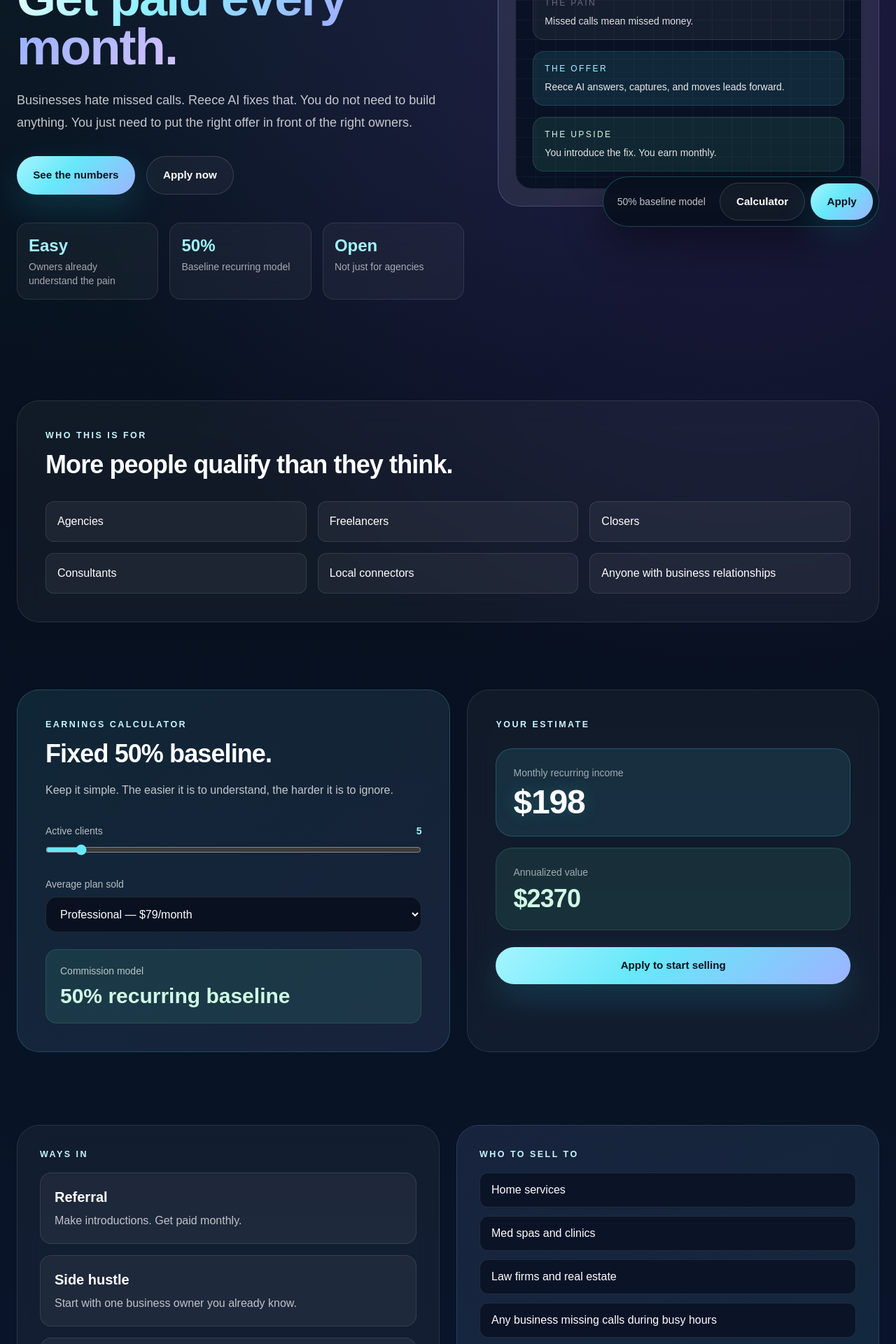
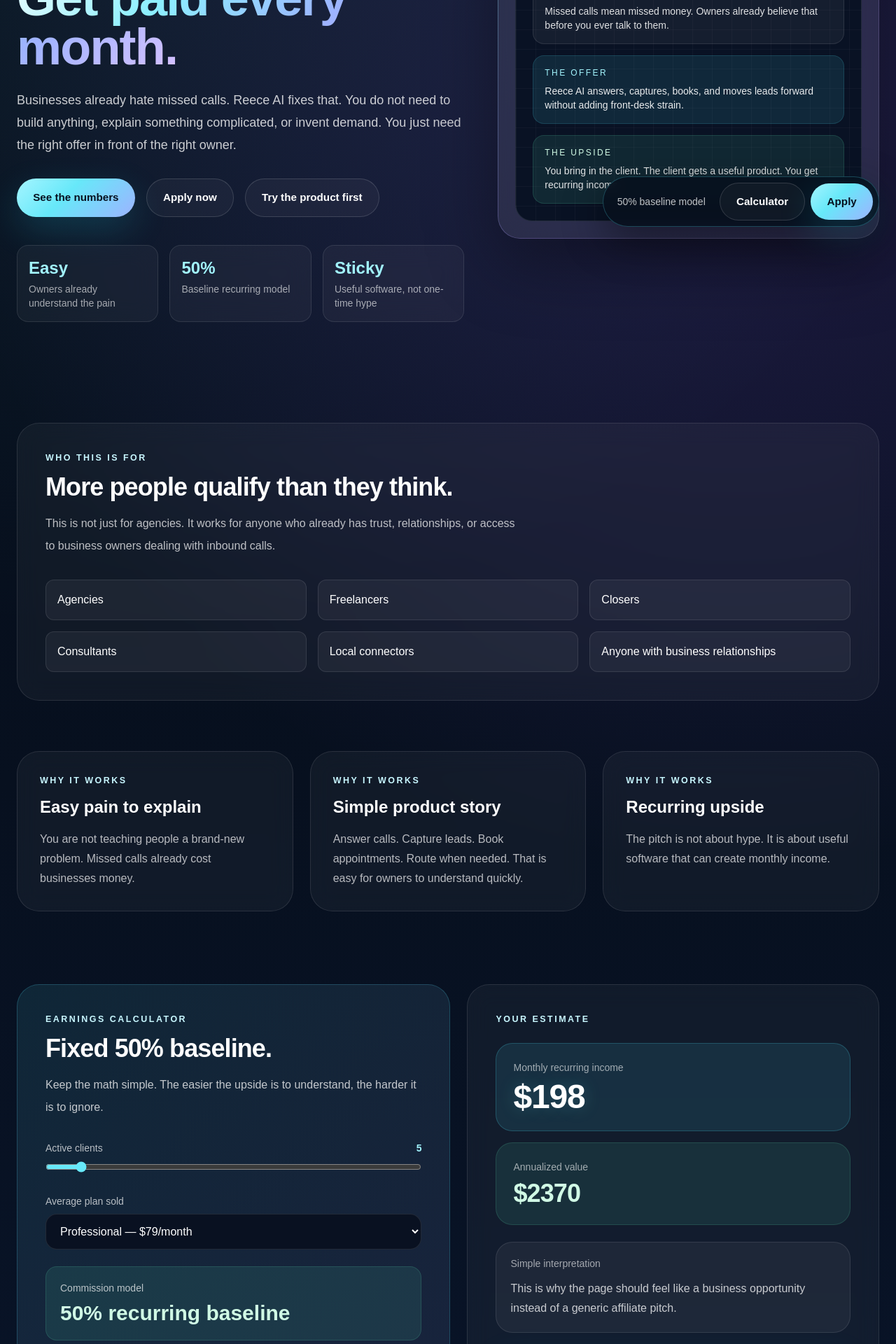
Before and after one commit to receptioniqbusiness/reece-mock, a Next.js app: page /resellers in a window 1280 px wide. Shown: the part 460-2380 px from the top of the page at 70% size. Built offline with nearby package versions, Linux system fonts and the light colour scheme.

Commit message:
Update page.tsx

```diff
--- a/app/resellers/page.tsx
+++ b/app/resellers/page.tsx
@@ -34,34 +34,49 @@
 const models = [
   {
     title: "Referral",
-    text: "Make introductions. Get paid monthly.",
+    text: "Make introductions. Get paid monthly on the accounts you help bring in.",
   },
   {
     title: "Side hustle",
-    text: "Start with one business owner you already know.",
+    text: "Start with one business owner you already know and expand from there.",
   },
   {
     title: "Agency add-on",
-    text: "Turn client relationships into recurring software revenue.",
+    text: "Turn client relationships into recurring software revenue instead of one-time project income.",
+  },
+];
+
+const support = [
+  {
+    title: "Easy pain to explain",
+    text: "You are not teaching people a brand-new problem. Missed calls already cost businesses money.",
+  },
+  {
+    title: "Simple product story",
+    text: "Answer calls. Capture leads. Book appointments. Route when needed. That is easy for owners to understand quickly.",
+  },
+  {
+    title: "Recurring upside",
+    text: "The pitch is not about hype. It is about useful software that can create monthly income.",
   },
 ];
 
 const faqs = [
   {
     q: "Do I need experience?",
-    a: "No. You need business relationships, not technical skill.",
+    a: "No. Business relationships matter more than technical experience. The pitch works because the pain is obvious.",
   },
   {
-    q: "What makes this easy to sell?",
-    a: "Owners already understand that missed calls cost money.",
+    q: "What makes this easier to sell than many offers?",
+    a: "Owners already understand what a missed call costs. That makes the conversation simpler and shorter.",
   },
   {
     q: "What commission is used here?",
-    a: "This page uses a fixed 50% baseline model in the calculator.",
+    a: "This page uses a fixed 50% baseline model in the calculator so the earnings logic stays easy to understand.",
   },
   {
     q: "Can this be a side hustle?",
-    a: "Yes. The page is intentionally designed to feel accessible, not corporate-only.",
+    a: "Yes. It works for agencies, operators, connectors, and people who simply know business owners with inbound calls.",
   },
 ];
 
@@ -72,12 +87,21 @@
   },
   {
     title: "Follow-up",
-    text: "I have something that helps businesses answer 24/7 and capture more leads.",
+    text: "I have something that helps businesses answer 24/7, capture more leads, and book appointments without hiring more staff.",
   },
   {
     title: "DM version",
-    text: "Quick question — are you currently capturing every inbound call?",
+    text: "Quick question — are you currently capturing every inbound call, even after hours?",
   },
+];
+
+const verticals = [
+  "Home services",
+  "Med spas and clinics",
+  "Law firms",
+  "Real estate teams",
+  "Automotive services",
+  "Any local business with inbound demand",
 ];
 
 export default function ResellersPage() {
@@ -133,9 +157,7 @@
     <main className="min-h-screen text-white">
       <div className="fixed bottom-4 left-1/2 z-50 w-[calc(100%-24px)] max-w-md -translate-x-1/2 rounded-full border border-cyan-300/25 bg-[#07101d]/90 p-2 shadow-[0_20px_60px_rgba(0,0,0,0.45)] backdrop-blur md:right-6 md:left-auto md:w-auto md:translate-x-0">
         <div className="flex items-center justify-between gap-2">
-          <div className="hidden px-3 text-sm text-white/75 md:block">
-            50% baseline model
-          </div>
+          <div className="hidden px-3 text-sm text-white/75 md:block">50% baseline model</div>
           <a href="#calculator" className="secondary-btn px-4 py-2 text-sm">
             Calculator
           </a>
@@ -145,7 +167,7 @@
         </div>
       </div>
 
-      <header className="border-b border-white/10 bg-[#040914]/75 backdrop-blur">
+      <header className="border-b border-white/10 bg-[rgba(4,9,20,0.72)] backdrop-blur-xl">
         <div className="mx-auto flex max-w-7xl items-center justify-between px-6 py-4">
           <a href="/" className="text-lg font-semibold tracking-tight">
             Reece AI
@@ -154,6 +176,9 @@
           <div className="flex items-center gap-3">
             <a href="/" className="secondary-btn hidden sm:inline-flex">
               Back Home
+            </a>
+            <a href="/signup?intent=reseller" className="secondary-btn hidden md:inline-flex">
+              Try the Product First
             </a>
             <a href="#contact" className="primary-btn">
               Become a Reseller
@@ -173,9 +198,10 @@
               <span className="gradient-text">Get paid every month.</span>
             </h1>
 
-            <p className="mt-6 max-w-2xl text-lg leading-8 text-white/76">
-              Businesses hate missed calls. Reece AI fixes that. You do not need to build anything.
-              You just need to put the right offer in front of the right owners.
+            <p className="mt-6 max-w-2xl text-lg leading-8 text-white/78">
+              Businesses already hate missed calls. Reece AI fixes that. You do not need to build
+              anything, explain something complicated, or invent demand. You just need the right
+              offer in front of the right owner.
             </p>
 
             <div className="mt-8 flex flex-wrap gap-4">
@@ -184,6 +210,9 @@
               </a>
               <a href="#contact" className="secondary-btn">
                 Apply now
+              </a>
+              <a href="/signup?intent=reseller" className="secondary-btn">
+                Try the product first
               </a>
             </div>
 
@@ -197,35 +226,35 @@
                 <p className="mt-1 text-sm text-white/62">Baseline recurring model</p>
               </div>
               <div className="glass rounded-2xl p-4">
-                <div className="text-2xl font-semibold text-cyan-200">Open</div>
-                <p className="mt-1 text-sm text-white/62">Not just for agencies</p>
+                <div className="text-2xl font-semibold text-cyan-200">Sticky</div>
+                <p className="mt-1 text-sm text-white/62">Useful software, not one-time hype</p>
               </div>
             </div>
           </div>
 
-          <div className="hero-glow glass-strong rounded-[2rem] p-6">
+          <div className="hero-glow glass-strong rounded-[2rem] p-6 shadow-[0_35px_100px_rgba(0,0,0,0.38)]">
             <div className="soft-grid rounded-[1.5rem] border border-white/10 bg-[#091224] p-6">
-              <p className="section-label">Why this sticks</p>
+              <p className="section-label">Why this offer sticks</p>
 
               <div className="mt-5 space-y-4">
                 <div className="rounded-2xl border border-white/10 bg-white/5 p-4">
                   <p className="text-xs uppercase tracking-[0.2em] text-white/35">The pain</p>
                   <p className="mt-2 text-sm text-white/86">
-                    Missed calls mean missed money.
+                    Missed calls mean missed money. Owners already believe that before you ever talk to them.
                   </p>
                 </div>
 
                 <div className="rounded-2xl border border-cyan-300/15 bg-cyan-300/10 p-4">
                   <p className="text-xs uppercase tracking-[0.2em] text-cyan-200">The offer</p>
                   <p className="mt-2 text-sm text-white/90">
-                    Reece AI answers, captures, and moves leads forward.
+                    Reece AI answers, captures, books, and moves leads forward without adding front-desk strain.
                   </p>
                 </div>
 
                 <div className="rounded-2xl border border-emerald-300/15 bg-emerald-300/10 p-4">
                   <p className="text-xs uppercase tracking-[0.2em] text-emerald-100">The upside</p>
                   <p className="mt-2 text-sm text-white/88">
-                    You introduce the fix. You earn monthly.
+                    You bring in the client. The client gets a useful product. You get recurring income.
                   </p>
                 </div>
               </div>
@@ -241,6 +270,10 @@
             <h2 className="mt-3 text-3xl font-semibold tracking-tight md:text-4xl">
               More people qualify than they think.
             </h2>
+            <p className="mt-4 max-w-2xl leading-8 text-white/72">
+              This is not just for agencies. It works for anyone who already has trust,
+              relationships, or access to business owners dealing with inbound calls.
+            </p>
           </div>
 
           <div className="mt-8 grid gap-4 sm:grid-cols-2 xl:grid-cols-3">
@@ -253,6 +286,18 @@
         </div>
       </section>
 
+      <section className="mx-auto max-w-7xl px-6 py-6 md:py-10">
+        <div className="grid gap-6 lg:grid-cols-3">
+          {support.map((item) => (
+            <div key={item.title} className="glass rounded-[2rem] p-8">
+              <p className="section-label">Why it works</p>
+              <h3 className="mt-3 text-2xl font-semibold">{item.title}</h3>
+              <p className="mt-4 leading-7 text-white/70">{item.text}</p>
+            </div>
+          ))}
+        </div>
+      </section>
+
       <section id="calculator" className="mx-auto max-w-7xl px-6 py-12 md:py-16">
         <div className="grid gap-6 lg:grid-cols-[1fr_0.95fr]">
           <div className="rounded-[2rem] border border-cyan-300/20 bg-gradient-to-br from-cyan-300/10 to-indigo-300/10 p-8 md:p-10">
@@ -261,7 +306,7 @@
               Fixed 50% baseline.
             </h2>
             <p className="mt-4 max-w-2xl leading-8 text-white/75">
-              Keep it simple. The easier it is to understand, the harder it is to ignore.
+              Keep the math simple. The easier the upside is to understand, the harder it is to ignore.
             </p>
 
             <div className="mt-8 grid gap-6">
@@ -317,6 +362,13 @@
               </div>
             </div>
 
+            <div className="mt-6 rounded-[1.5rem] border border-white/10 bg-white/5 p-5">
+              <p className="text-sm text-white/60">Simple interpretation</p>
+              <p className="mt-3 leading-7 text-white/76">
+                This is why the page should feel like a business opportunity instead of a generic affiliate pitch.
+              </p>
+            </div>
+
             <a href="#contact" className="primary-btn mt-6 w-full">
               Apply to start selling
             </a>
@@ -343,10 +395,18 @@
             <p className="section-label">Who to sell to</p>
 
             <div className="mt-4 grid gap-3">
-              <div className="rounded-xl border border-white/10 bg-[#0b1327] px-4 py-3">Home services</div>
-              <div className="rounded-xl border border-white/10 bg-[#0b1327] px-4 py-3">Med spas and clinics</div>
-              <div className="rounded-xl border border-white/10 bg-[#0b1327] px-4 py-3">Law firms and real estate</div>
-              <div className="rounded-xl border border-white/10 bg-[#0b1327] px-4 py-3">Any business missing calls during busy hours</div>
+              {verticals.map((item) => (
+                <div key={item} className="rounded-xl border border-white/10 bg-[#0b1327] px-4 py-3">
+                  {item}
+                </div>
+              ))}
+            </div>
+
+            <div className="mt-6 rounded-[1.5rem] border border-white/10 bg-white/5 p-5">
+              <p className="text-sm text-white/62">Fast positioning</p>
+              <p className="mt-3 leading-7 text-white/76">
+                “This helps you answer every call, capture more leads, and book more appointments without hiring more front-desk coverage.”
+              </p>
             </div>
           </div>
         </div>
@@ -359,6 +419,9 @@
             <h2 className="mt-3 text-3xl font-semibold tracking-tight md:text-4xl">
               Show what missed calls are costing.
             </h2>
+            <p className="mt-4 max-w-2xl leading-8 text-white/72">
+              This gives the pitch teeth. You are not selling software in the abstract. You are quantifying lost opportunity.
+            </p>
 
             <div className="mt-8 grid gap-6">
               <div>
@@ -433,7 +496,7 @@
                 This is why the pitch lands.
               </div>
               <div className="rounded-xl border border-white/10 bg-white/5 px-4 py-3 text-white/80">
-                The pain already exists.
+                The pain already exists. You are just attaching a solution to it.
               </div>
             </div>
           </div>
@@ -445,8 +508,11 @@
           <div className="max-w-3xl">
             <p className="section-label">Tactical help</p>
             <h2 className="mt-3 text-3xl font-semibold tracking-tight md:text-4xl">
-              Only open this if you want the words.
+              Give people words, not just motivation.
             </h2>
+            <p className="mt-4 max-w-2xl leading-8 text-white/72">
+              The best reseller page lowers friction by making the first conversation easier, not just more exciting.
+            </p>
           </div>
 
           <details className="mt-8 rounded-[1.5rem] border border-white/10 bg-white/5 p-5">
@@ -477,7 +543,7 @@
             Apply now.
           </h2>
           <p className="mt-4 max-w-2xl leading-8 text-white/70">
-            Start with who you know. Build from there.
+            Start with who you know. Build from there. Keep the application focused and easy to complete.
           </p>
 
           <form onSubmit={handleResellerSubmit} className="mt-8 grid gap-4">
@@ -529,7 +595,7 @@
             </select>
 
             <textarea
-              placeholder="Tell us who you know and how you want to sell."
+              placeholder="Tell us who you know, what kinds of businesses you can reach, and how you want to sell."
               rows={5}
               className="input-dark"
               value={resellerForm.message}
```
